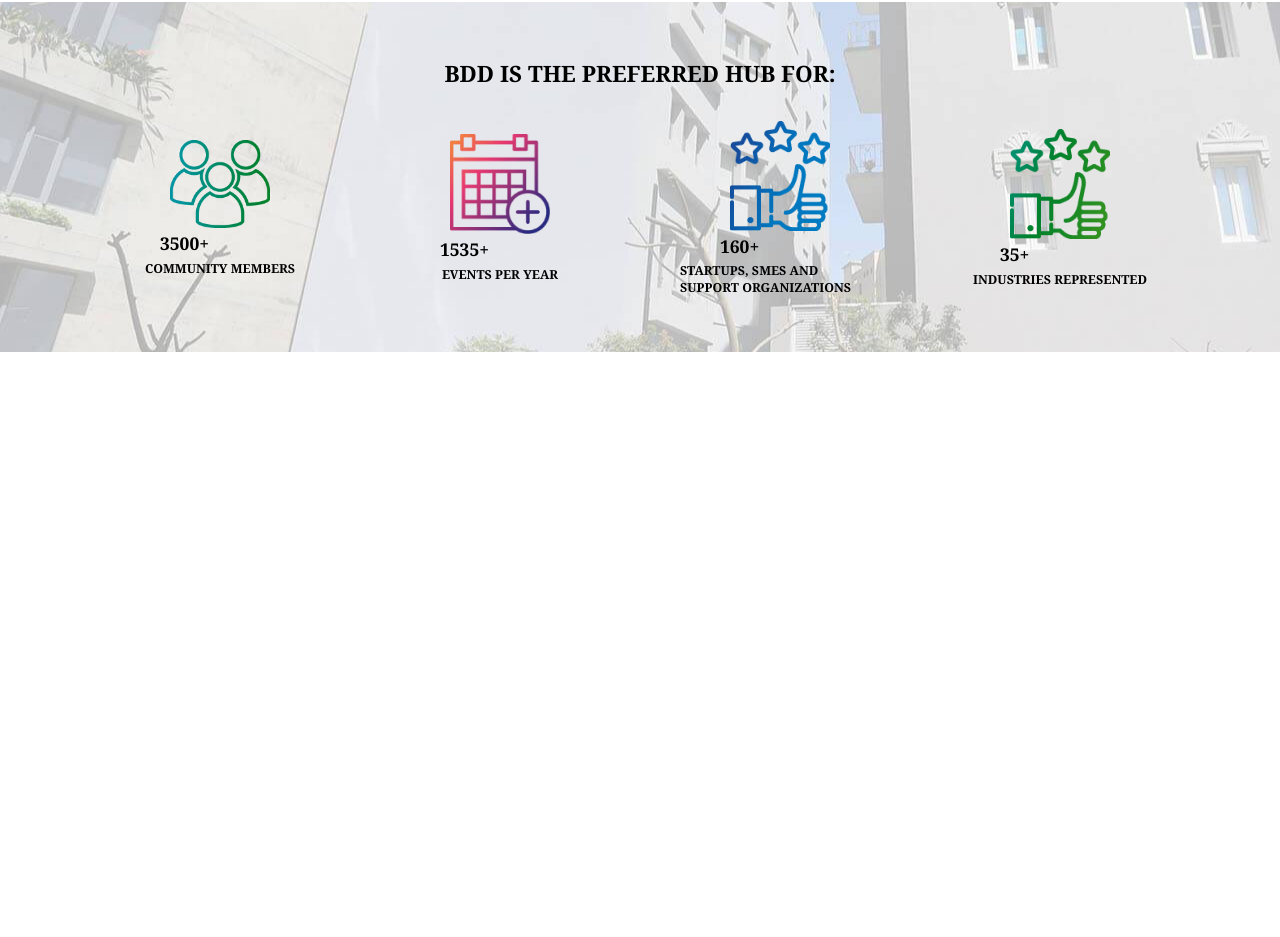
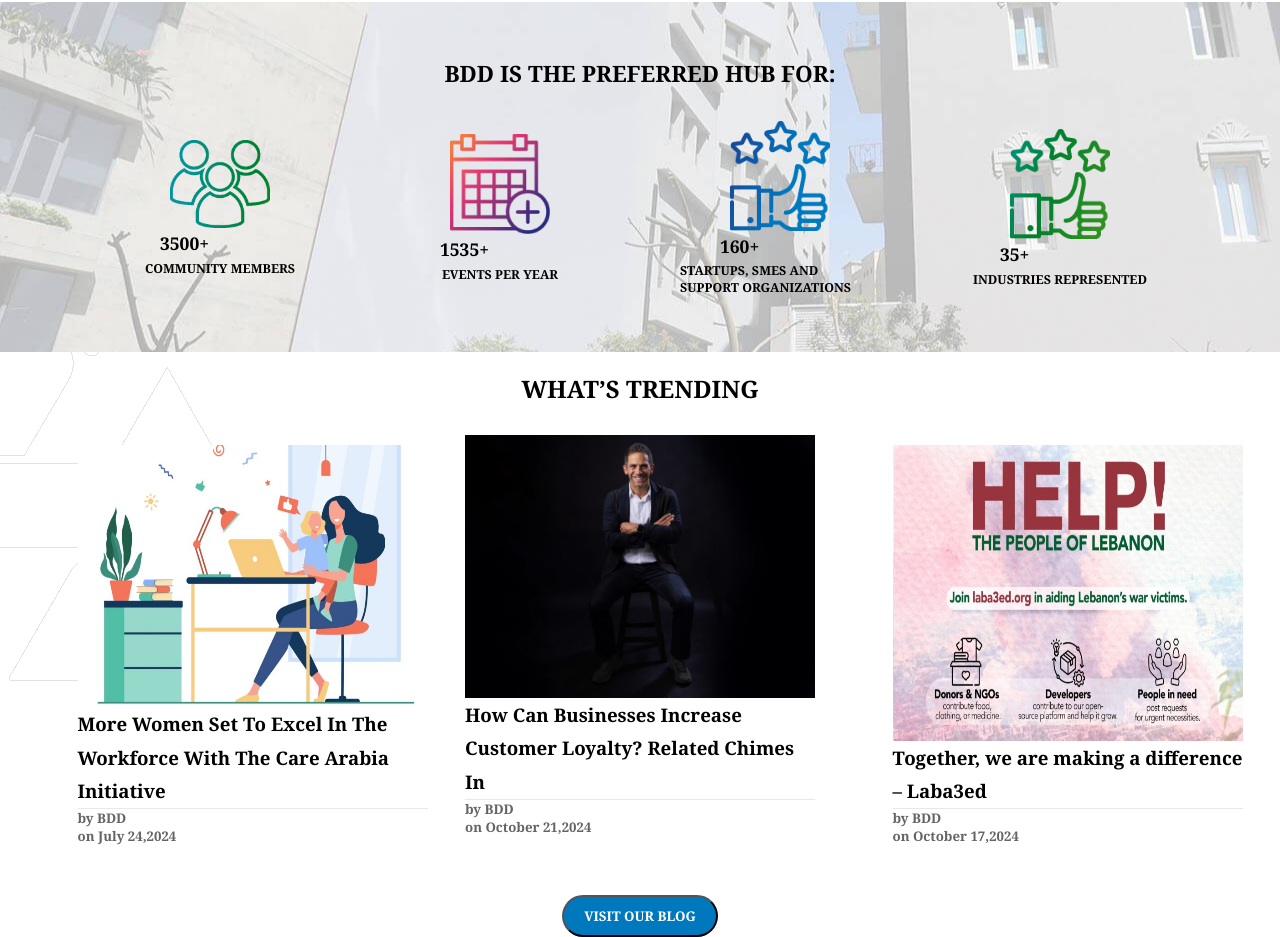
Before and after one commit to Moe-Karim/bdd, a plain HTML site: page index.html in a window 1280 px wide. Shown: the part 2877-3814 px from the top of the page. Before the commit the page ends 3229 px from the top, so only its background shows below. Drawn offline with Linux system fonts and the light colour scheme.

Commit message:
Created: trending section with additional styling

```diff
--- a/index.html
+++ b/index.html
@@ -170,5 +170,20 @@
     <div class="box column space-evenly"><img src="./assets/home_vc.png"><h3>35+</h3><h5>INDUSTRIES REPRESENTED</h5></div>
 </div>
 </section>
+<section class="trending flex column space-around">
+    <div class="box center second-trend"><h2>WHAT’S TRENDING</h2></div>
+    <div class="box row space-evenly">
+        <div class="box column space-evenly first-trend"><img src="./assets/BDD-Wakilni-ZRE-CareArabia-IFC-768x506.jpg">
+            <h3>More Women Set To Excel In The Workforce With The Care Arabia Initiative</h3>
+            <h5 class="secondary-txt-color">by BDD<br>on July 24,2024</h5></div>
+        <div class="box column space-evenly second-trend"><img src="./assets/Rabih-Farhat-Related-CEO-BDD-768x576.jpg">
+            <h3>How Can Businesses Increase Customer Loyalty? Related Chimes In</h3>
+            <h5 class="secondary-txt-color">by BDD<br>on October 21,2024</h5></div>
+        <div class="box column space-evenly first-trend"><img src="./assets/BDD-Laba3ed-Lebanon-Community-Support-1-768x459.jpg">
+            <h3>Together, we are making a difference – Laba3ed</h3>
+            <h5 class="secondary-txt-color">by BDD<br>on October 17,2024</h5></div>
+    </div>
+    <div class="box center"><button class="primary-bg-color primary-txt-color rounded">VISIT OUR BLOG</button></div>
+    </section>
 </body>
 </html>
--- a/styles/base/section.css
+++ b/styles/base/section.css
@@ -140,3 +140,38 @@ header  h2{
 .preferred >div>div{
     width: 200px;
 }
+.trending{
+    text-align: left;
+    background-image: url(../../assets/bg-icon-empty.png);
+    background-position-y: center;
+}
+.trending button{
+    padding: 10px 20px;
+    font-weight: bold;
+    margin-top: 50px;
+}
+.trending h3{
+    border-bottom: 1px solid #E8E8E8;
+    float: left;
+    width: 100%;
+}
+.trending h5{
+    float: left;
+    width: 100%;
+}
+.trending img{
+    height:100%;
+    width: 100%;
+    display: block;
+}
+.trending>div>div{
+    width: 350px;
+    height:400px;
+    background-color: #fff;
+}
+.first-trend{
+    margin: 40px 0 0 40px;
+}
+.second-trend{
+    margin-top: 20px;
+}
```
